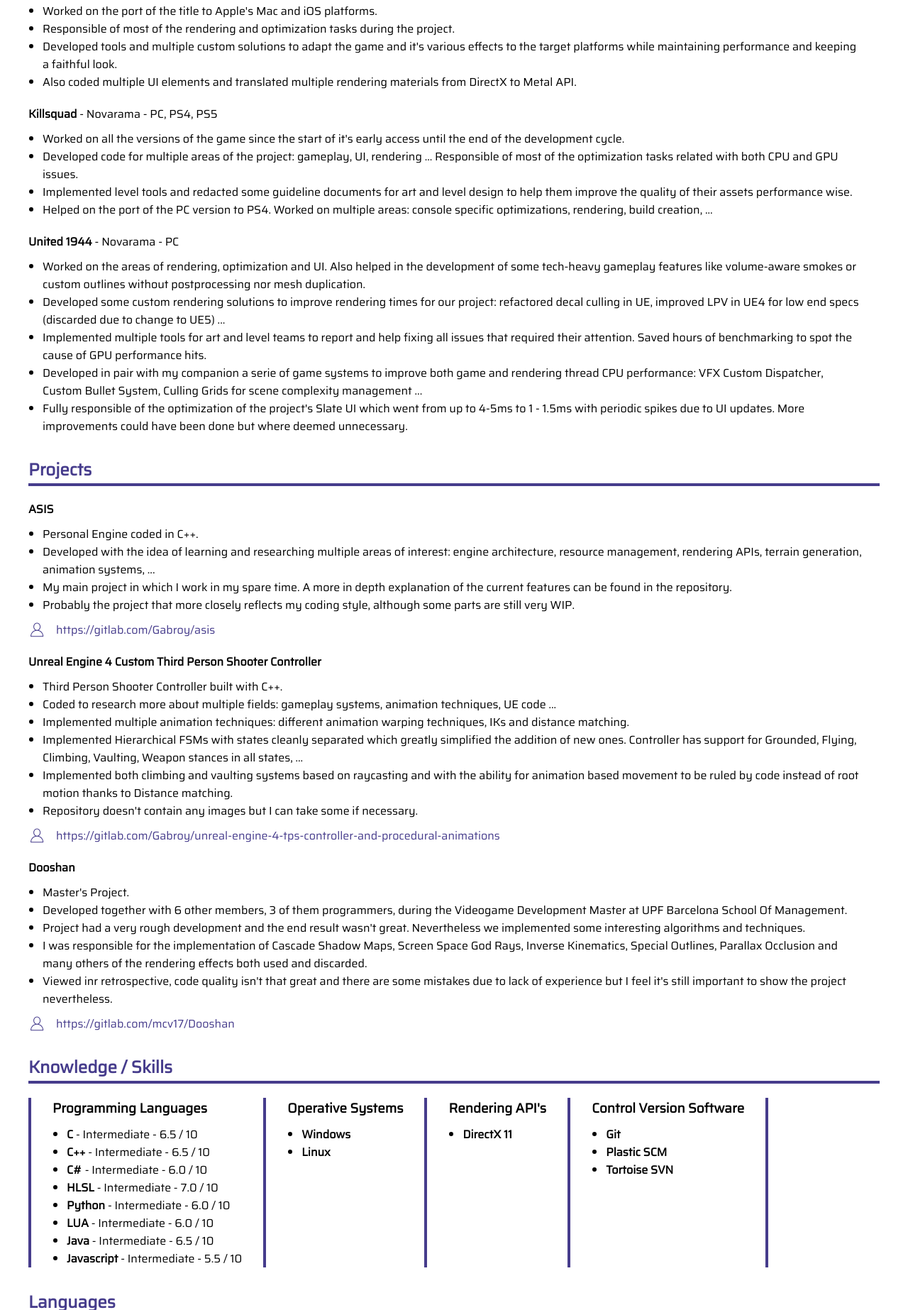
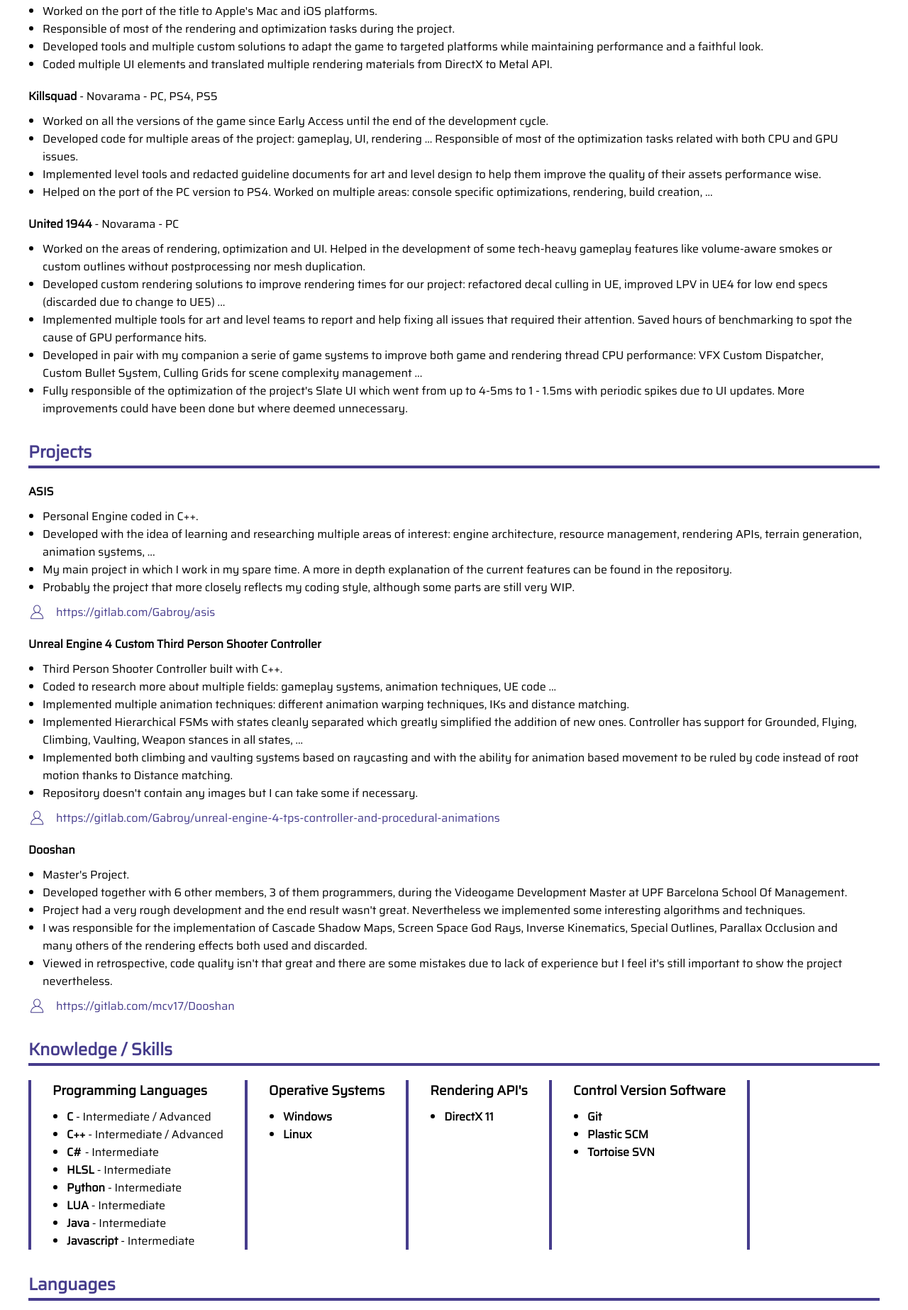
Before and after one commit to gabArroyo/gabArroyo.github.io, a plain HTML site: page index.html in a window 1280 px wide. Shown: the part 954-2800 px from the top of the page at 71% size. Drawn offline with Linux system fonts and the light colour scheme.

Commit message:
Changes HTML

```diff
--- a/index.html
+++ b/index.html
@@ -247,9 +247,9 @@
                 <ul>
                     <li class="grey">Released three projects developed on UE4 and UE5.</li>
                     <li class="grey">Developed on PC, PS4 and iOS.</li>
-                    <li class="grey">Implemented multiple tools across projects to improve productivity and help art and design teams optimize their work.</li>
-                    <li class="grey">Implemented multiple solutions on our projects, both in engine and game code, to improve performance in both GPU and CPU.</li>
-                    <li class="grey">Extended or added new UE features: Modified LPV Propagation Volumes for efficient real time rendering on low end GPUs, implemented Component Cache Coherence, ... </li>
+                    <li class="grey">Implemented several tools to improve productivity and help art and design teams optimize their work.</li>
+                    <li class="grey">Implemented multiple solutions in engine and game code, to improve performance in both GPU and CPU.</li>
+                    <li class="grey">Extended and added new UE features: Modified LPV Propagation Volumes for efficient real time rendering on low end GPUs, implemented Component Cache Coherence, refined culling systems, ... </li>
                 </ul>
             </div>
         </div>
@@ -261,24 +261,24 @@
                 <ul>
                     <li class="grey">Worked on the port of the title to Apple's Mac and iOS platforms.</li>
                     <li class="grey">Responsible of most of the rendering and optimization tasks during the project.</li>
-                    <li class="grey">Developed tools and multiple custom solutions to adapt the game and it's various effects to the target platforms while maintaining performance and keeping a faithful look.</li>
-                    <li class="grey">Also coded multiple UI elements and translated multiple rendering materials from DirectX to Metal API.</li>
+                    <li class="grey">Developed tools and multiple custom solutions to adapt the game to targeted platforms while maintaining performance and a faithful look.</li>
+                    <li class="grey">Coded multiple UI elements and translated multiple rendering materials from DirectX to Metal API.</li>
                 </ul>
             </div>
             <div class="Subsection">
                 <span><span class="grey bold">Killsquad</span> - Novarama - PC, PS4, PS5</span>
                 <ul>
-                    <li class="grey">Worked on all the versions of the game since the start of it's early access until the end of the development cycle.</li>
+                    <li class="grey">Worked on all the versions of the game since Early Access until the end of the development cycle.</li>
                     <li class="grey">Developed code for multiple areas of the project: gameplay, UI, rendering ... Responsible of most of the optimization tasks related with both CPU and GPU issues.</li>
-                    <li class="grey">Implemented level tools and redacted some guideline documents for art and level design to help them improve the quality of their assets performance wise.</li>
+                    <li class="grey">Implemented level tools and redacted guideline documents for art and level design to help them improve the quality of their assets performance wise.</li>
                     <li class="grey">Helped on the port of the PC version to PS4. Worked on multiple areas: console specific optimizations, rendering, build creation, ...</li>
                 </ul>
             </div>
             <div class="Subsection">
                 <span><span class="grey bold">United 1944</span> - Novarama - PC</span>
                 <ul>
-                    <li class="grey">Worked on the areas of rendering, optimization and UI. Also helped in the development of some tech-heavy gameplay features like volume-aware smokes or custom outlines without postprocessing nor mesh duplication.</li>
-                    <li class="grey">Developed some custom rendering solutions to improve rendering times for our project: refactored decal culling in UE, improved LPV in UE4 for low end specs (discarded due to change to UE5) ...</li>
+                    <li class="grey">Worked on the areas of rendering, optimization and UI. Helped in the development of some tech-heavy gameplay features like volume-aware smokes or custom outlines without postprocessing nor mesh duplication.</li>
+                    <li class="grey">Developed custom rendering solutions to improve rendering times for our project: refactored decal culling in UE, improved LPV in UE4 for low end specs (discarded due to change to UE5) ...</li>
                     <li class="grey">Implemented multiple tools for art and level teams to report and help fixing all issues that required their attention. Saved hours of benchmarking to spot the cause of GPU performance hits.</li>
                     <li class="grey">Developed in pair with my companion a serie of game systems to improve both game and rendering thread CPU performance: VFX Custom Dispatcher, Custom Bullet System, Culling Grids for scene complexity management ...</li>
                     <li class="grey">Fully responsible of the optimization of the project's Slate UI which went from up to 4-5ms to 1 - 1.5ms with periodic spikes due to UI updates. More improvements could have been done but where deemed unnecessary.</li>
@@ -327,7 +327,7 @@
                     <li class="grey">Developed together with 6 other members, 3 of them programmers, during the Videogame Development Master at UPF Barcelona School Of Management.</li>
                     <li class="grey">Project had a very rough development and the end result wasn't great. Nevertheless we implemented some interesting algorithms and techniques.</li>
                     <li class="grey">I was responsible for the implementation of Cascade Shadow Maps, Screen Space God Rays, Inverse Kinematics, Special Outlines, Parallax Occlusion and many others of the rendering effects both used and discarded.</li>
-                    <li class="grey">Viewed inr retrospective, code quality isn't that great and there are some mistakes due to lack of experience but I feel it's still important to show the project nevertheless.</li>
+                    <li class="grey">Viewed in retrospective, code quality isn't that great and there are some mistakes due to lack of experience but I feel it's still important to show the project nevertheless.</li>
                 </ul>
                 <span class="SectionLink">
                     <svg class="svg-icon" viewBox="0 0 20 20">
@@ -346,28 +346,28 @@
                     <h3>Programming Languages</h3>
                     <ul>
                         <li>
-                            <span><span class="grey bold">C</span> - Intermediate - 6.5 / 10</span>
+                            <span><span class="grey bold">C</span> - Intermediate / Advanced</span>
                         </li>
                         <li>
-                            <span><span class="grey bold">C++</span> - Intermediate - 6.5 / 10</span>
+                            <span><span class="grey bold">C++</span> - Intermediate / Advanced</span>
                         </li>
                         <li>
-                            <span><span class="grey bold">C#</span> - Intermediate - 6.0 / 10</span>
+                            <span><span class="grey bold">C#</span> - Intermediate</span>
                         </li>
                         <li>
-                            <span><span class="grey bold">HLSL</span> - Intermediate - 7.0 / 10</span>
+                            <span><span class="grey bold">HLSL</span> - Intermediate</span>
                         </li>
                         <li>
-                            <span><span class="grey bold">Python</span> - Intermediate - 6.0 / 10</span>
+                            <span><span class="grey bold">Python</span> - Intermediate</span>
                         </li>
                         <li>
-                            <span><span class="grey bold">LUA</span> - Intermediate - 6.0 / 10</span>
+                            <span><span class="grey bold">LUA</span> - Intermediate</span>
                         </li>
                         <li>
-                            <span><span class="grey bold">Java</span> - Intermediate - 6.5 / 10</span>
+                            <span><span class="grey bold">Java</span> - Intermediate</span>
                         </li>
                         <li>
-                            <span><span class="grey bold">Javascript</span> - Intermediate - 5.5 / 10</span>
+                            <span><span class="grey bold">Javascript</span> - Intermediate</span>
                         </li>
                     </ul>
                 </div>
```
Also changed, not shown: 1 other file.
